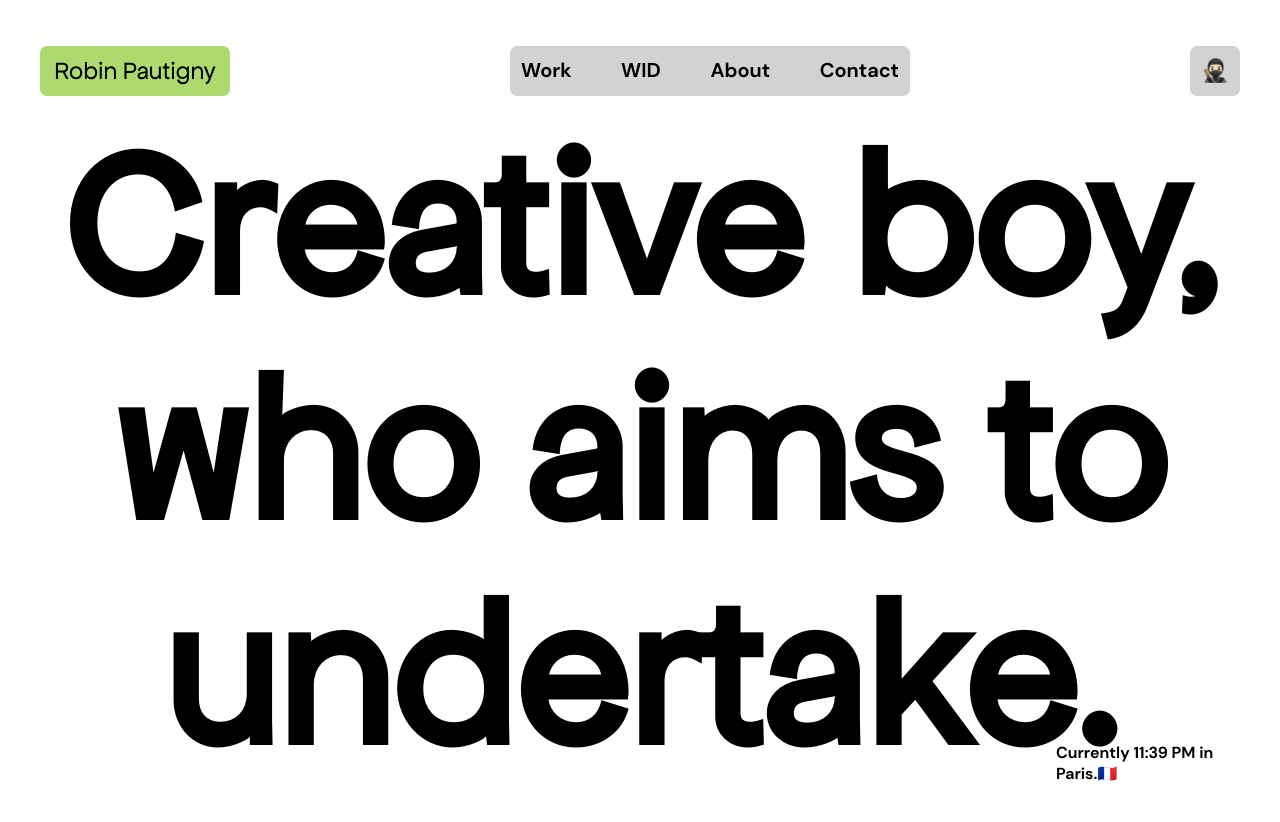
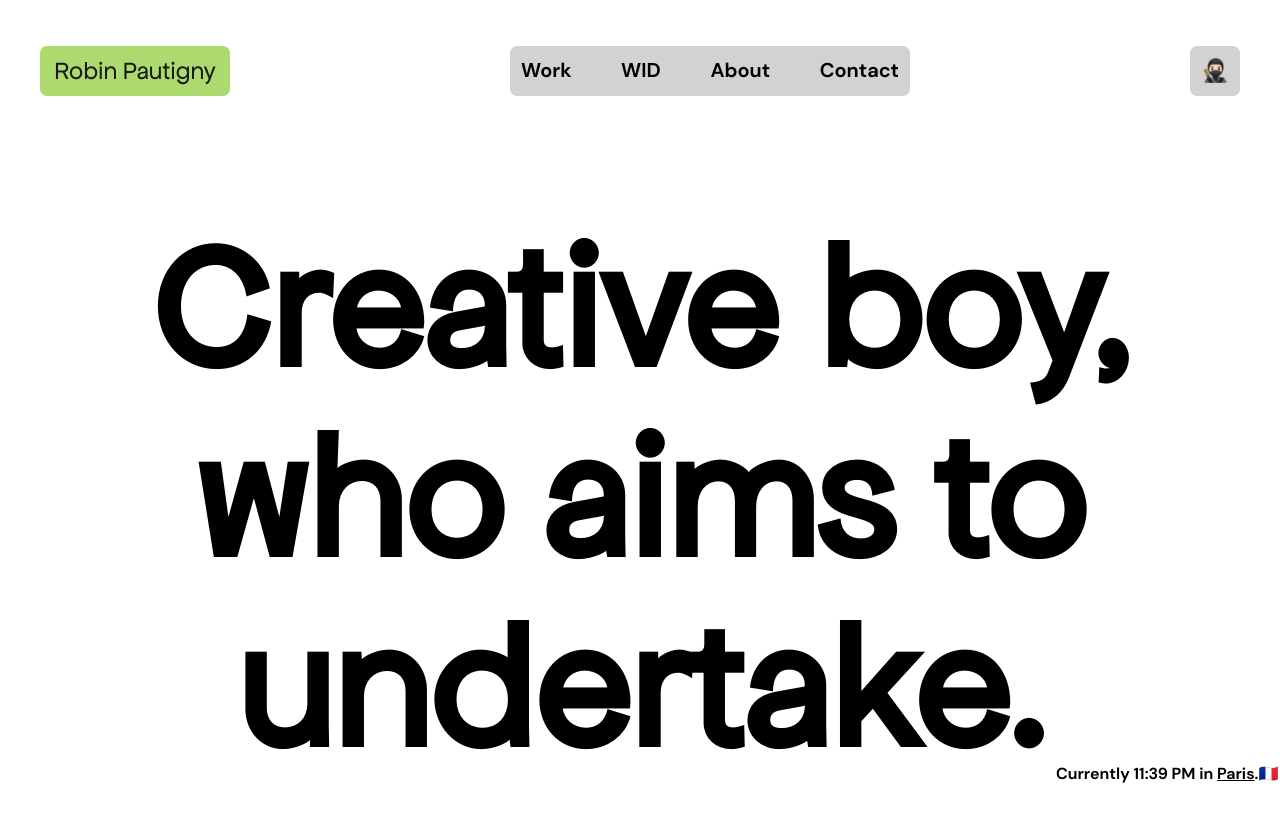
Before and after one commit to rob1-alt/portfolio, a Next.js app: page / in a window 1280 px wide. Shown: the top 822 px of the page. Built offline with nearby package versions, Linux system fonts and the light colour scheme.

Commit message:
🍱 update changes 🍱

```diff
--- a/components/clock.js
+++ b/components/clock.js
@@ -15,7 +15,7 @@ function Clock() {
 
   return (
     <div className={styles.clock}>
-     Currently {timeString} in Paris.🇫🇷
+     Currently {timeString} in <u>Paris</u>.🇫🇷
     </div>
   );
 }
--- /dev/null
+++ b/components/navbar.js
@@ -0,0 +1,27 @@
+import Head from 'next/head'
+import styles from '../styles/Home.module.css'
+import Link from 'next/link'
+
+export function Navbar() {
+    return (
+        <div className={styles.navbar}>
+        <div className={styles.navbar_logo}>
+          <Link href="/"><span>Robin Pautigny</span></Link>
+        </div>
+        <div className={styles.menu}>
+          <ul className={styles.menuItems}>
+            <Link href="/" className={styles.item}><li>Work</li></Link>
+            <Link href="/wid" className={styles.item}><li>WID</li></Link>
+            <Link href="/" className={styles.item}><li>About</li></Link>
+            <Link href="/" className={styles.item}><li>Contact</li></Link>
+          </ul>
+        </div>
+        <div className={styles.ninja}>
+         <Link href="/"><span>🥷🏻</span></Link>
+        </div>
+     </div>
+    )
+}
+
+
+export default Navbar
--- a/package.json
+++ b/package.json
@@ -9,6 +9,7 @@
     "lint": "next lint"
   },
   "dependencies": {
+    "gsap": "^3.11.3",
     "next": "13.0.6",
     "next-fonts": "^1.5.1",
     "react": "18.2.0",
--- a/pages/index.js
+++ b/pages/index.js
@@ -3,9 +3,7 @@ import Image from 'next/image'
 import styles from '../styles/Home.module.css'
 import Link from 'next/link'
 import Clock from '../components/clock.js'
-import Cursor from '../components/cursor.js'
-
-
+import Navbar from '../components/navbar.js'
 
 export default function Home() {
   return (
@@ -23,29 +21,14 @@ export default function Home() {
       </Head>
 
       <main className={styles.main}>
-       <div className={styles.navbar}>
-          <div className={styles.navbar_logo}>
-            <span>Robin Pautigny</span>
-          </div>
-          <div className={styles.menu}>
-            <ul className={styles.menuItems}>
-              <Link href="/" className={styles.item}><li>Work</li></Link>
-              <Link href="/" className={styles.item}><li>WID</li></Link>
-              <Link href="/" className={styles.item}><li>About</li></Link>
-              <Link href="/" className={styles.item}><li>Contact</li></Link>
-            </ul>
-          </div>
-          <div className={styles.ninja}>
-           <Link href="/"><span>🥷🏻</span></Link>
-          </div>
-       </div>
-       <h1>Creative boy, who aims to undertake.</h1>
+      <Navbar/>
+       <div className={styles.title}>
+          <h1>Creative boy, who aims to undertake.</h1>
+        </div>
        <div className={styles.clock}>
        <Clock/>
        </div>
       </main>
-
-
     </div>
   )
 }
--- a/styles/Home.module.css
+++ b/styles/Home.module.css
@@ -1,5 +1,3 @@
-
-
 /*Home Hero CSS*/
 .main{
   height: 100vh;
@@ -19,7 +17,7 @@
   width: 190px;
   height: 50px;
   border-radius: 7px;
-  color: black;
+  color: #181918;
   font-size: 25px;
   text-align: center;
   padding: 11px;
@@ -39,6 +37,9 @@
   padding: 11px;
 }
 
+.title{
+  margin-top: 100px;
+}
 .item{
   font-size: 20px;
 }
@@ -56,12 +57,14 @@
 
 .clock{
   width: 200px;
-
   position: fixed;
   bottom : 1em;
   right : 1.5em;
   font-family: 'Dm Sans Bold';
   width : 200px;
+  white-space: nowrap;
+  font-size: 1em;
+
 }
 
 /* Responsive design 🇫🇷*/
@@ -70,4 +73,10 @@
   .menuItems{
     display: none;
   }
+  .navbar_logo{
+    margin-left: 20px;
+  }
+  .ninja{
+    margin-right: 20px;
+  }
 }
--- a/styles/globals.css
+++ b/styles/globals.css
@@ -29,9 +29,7 @@ h1{
 
 @media screen and (min-width: 800px) {
   h1{
-    font-size: 13em;
-
-
+    font-size: 11em;
   }
 }
 
@@ -45,7 +43,6 @@ h1{
     margin-top: 50%;
   }
 }
-
 
 
 
```
Also changed, not shown: pages/projects/[projects].js (added, +38 -0 lines), pages/wid.js (added, +28 -0 lines), components/cursor.js (deleted), pages/animation.js (added), pages/contact.js (added), 1 other file (tests, documents, lock files or other folders).
